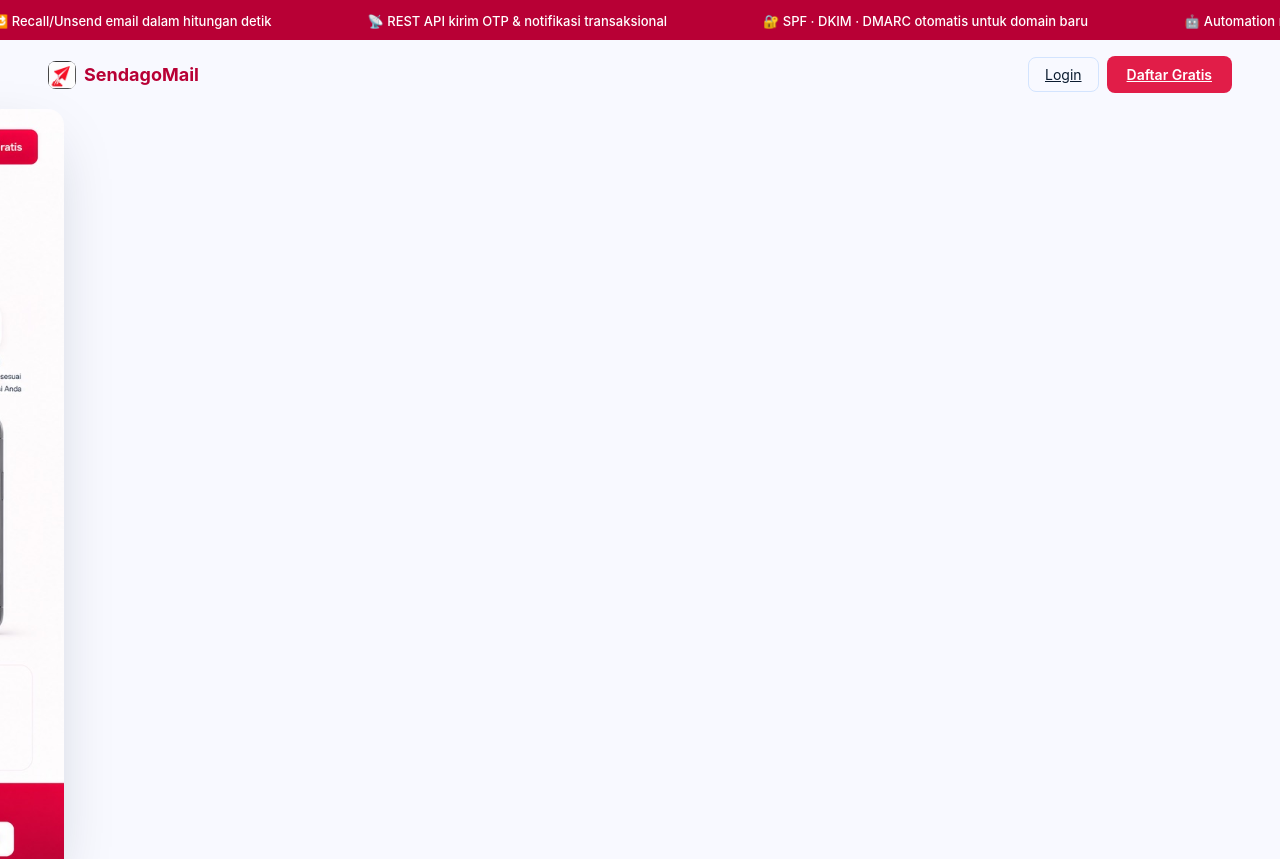
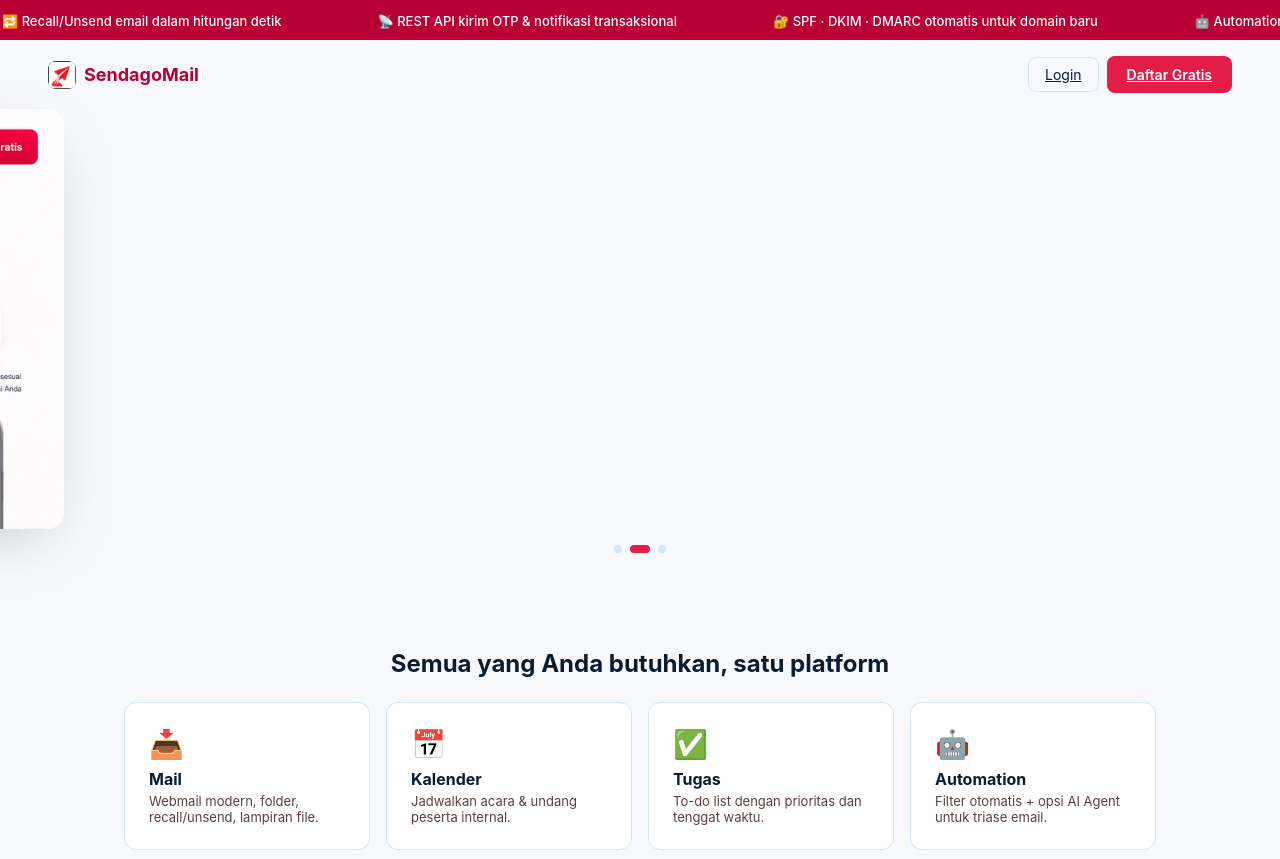
Before and after one commit to Adi-Sumardi/mailer, a React (Vite) app in the folder apps/web/: page / in a window 1280 px wide. Shown: the top 859 px of the page. Built offline with nearby package versions, Linux system fonts and the light colour scheme; no server answers.

Commit message:
Batasi tinggi banner carousel landing page (crop, jangan tampil full-size)

```diff
--- a/apps/web/src/styles/app.css
+++ b/apps/web/src/styles/app.css
@@ -1801,6 +1801,10 @@ select:focus {
   max-width: 1200px;
 }
 
+.landing-carousel-image .landing-carousel-track {
+  height: 320px;
+}
+
 .landing-carousel-track {
   display: flex;
   border-radius: var(--radius-lg);
@@ -1812,8 +1816,17 @@ select:focus {
 .landing-carousel-slide-img {
   flex: 0 0 100%;
   width: 100%;
-  height: auto;
+  height: 320px;
+  object-fit: cover;
+  object-position: top center;
   display: block;
+}
+
+@media (min-width: 720px) {
+  .landing-carousel-image .landing-carousel-track,
+  .landing-carousel-slide-img {
+    height: 420px;
+  }
 }
 
 .landing-carousel-dots {
```
